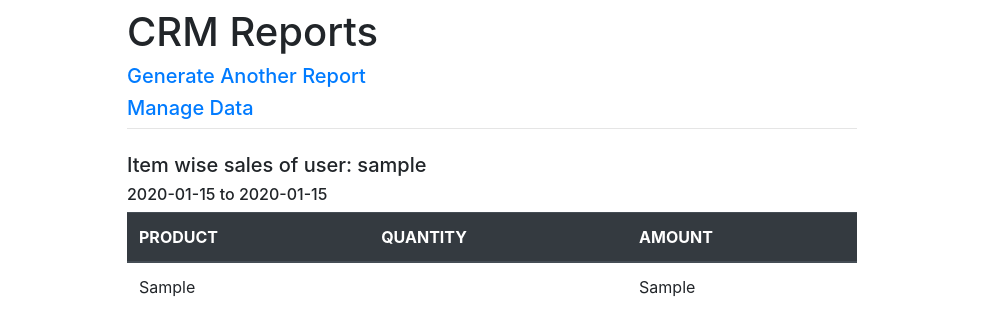
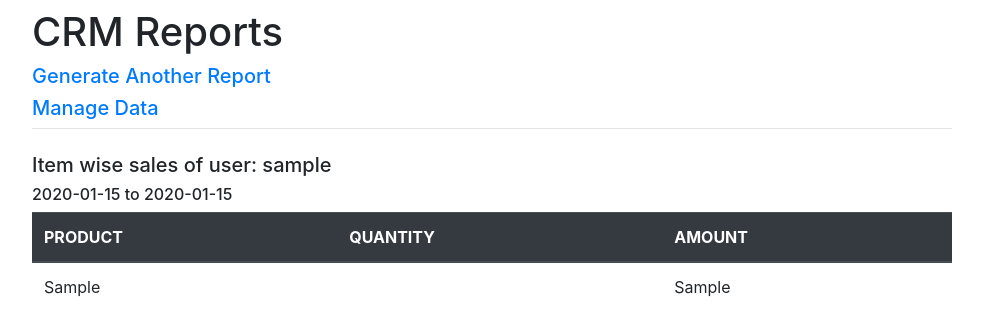
Before and after one commit to sidharth299/CRM_PS, a Django app: template report/templates/report/item_sales.html in a window 1280 px wide. Shown: the top 336 px of the page, without its empty margins (148-1131 px from the left). Run offline with Django 3.2, Linux system fonts and the light colour scheme; the template is opened without the code that fills it: most values are stand-ins (such as "Sample title", 1, 10 or a date in 2020); some libraries are stand-ins or nearby versions.

Commit message:
change bootstrap col width to 10

```diff
--- a/report/templates/report/base.html
+++ b/report/templates/report/base.html
@@ -19,7 +19,7 @@
    <body>
       <div class="container">
          <div class="row justify-content-center">
-            <div class="col-8">
+            <div class="col-10">
                <h1 class="mt-2">CRM Reports</h1>
                <h5 class="mt-2"><a href="{% url 'report_index' %}">Generate Another Report</a></h5>
                <h5 class="mt-2"><a href="{% url 'admin:index' %}">Manage Data</a></h5>
```
